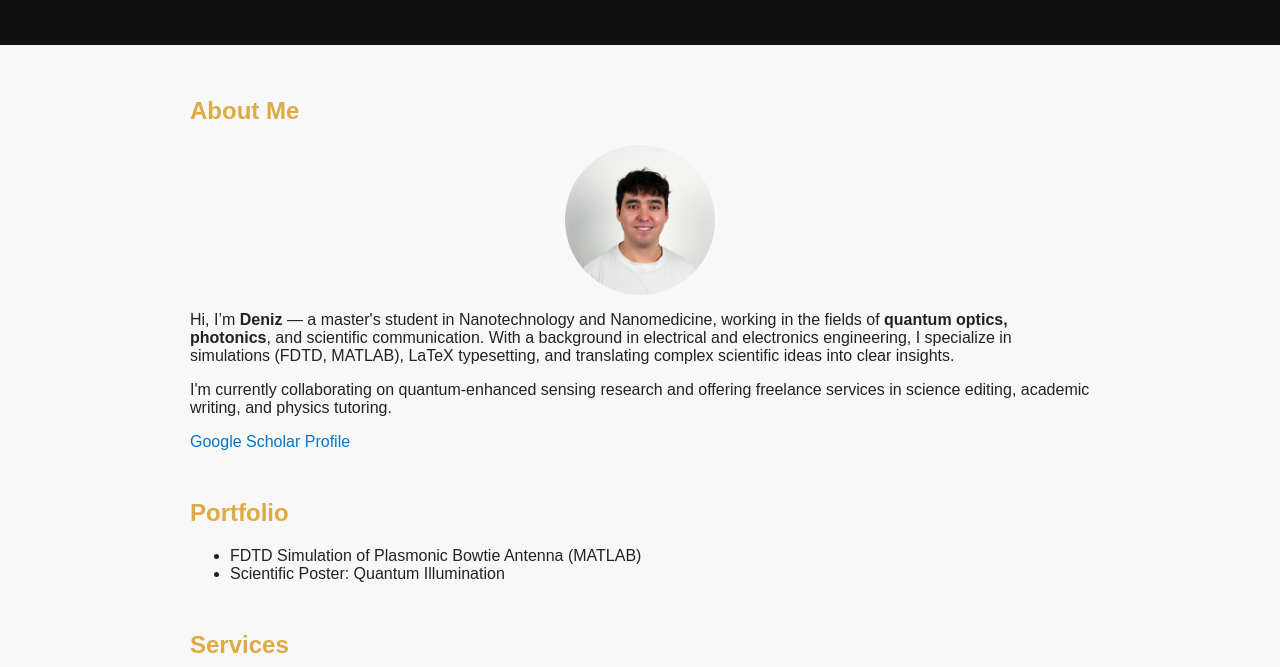
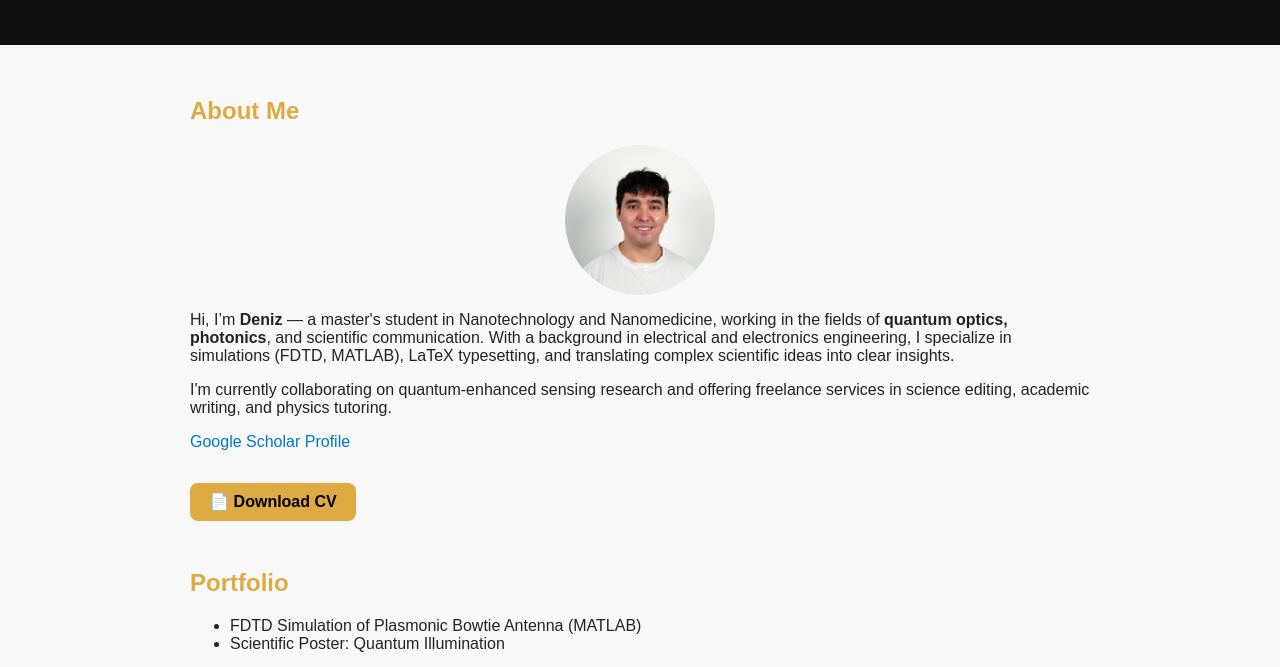
Before and after one commit to DMol0/HelloHTML, a plain HTML site: page index.html in a window 1280 px wide. Shown: the part 133-800 px from the top of the page. Drawn offline with Linux system fonts and the light colour scheme.

Commit message:
Update index.html
Added CV

```diff
--- a/index.html
+++ b/index.html
@@ -39,6 +39,22 @@
       display: block;
       margin: 1rem auto;
     }
+    .download-cv {
+      display: inline-block;
+      margin-top: 1rem;
+      padding: 0.6rem 1.2rem;
+      background-color: #da4;
+      color: #000;
+      border: none;
+      border-radius: 8px;
+      font-weight: bold;
+      text-align: center;
+      text-decoration: none;
+      transition: background-color 0.3s ease;
+    }
+    .download-cv:hover {
+      background-color: #c39000;
+    }
   </style>
 </head>
 <body>
@@ -66,6 +82,7 @@
           Google Scholar Profile
         </a>
       </p>
+      <a class="download-cv" href="DenizMol_CV.pdf" download>📄 Download CV</a>
     </section>
 
     <section id="portfolio">
```
